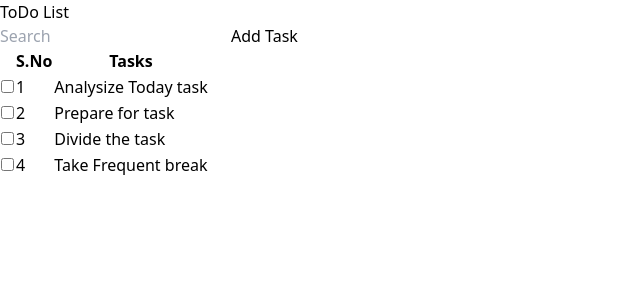
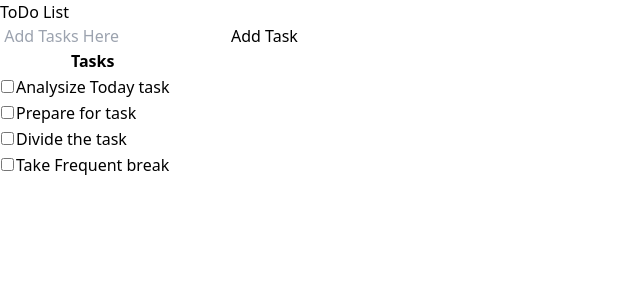
Before and after one commit to Balakumaran121/tracker-react, a React (Vite) app: page /table in a window 1280 px wide. Shown: the top 300 px of the page, without its empty margins (0-640 px from the left). Built offline with nearby package versions, Linux system fonts and the light colour scheme.

Commit message:
Tables Updated

```diff
--- a/src/pages/Table.tsx
+++ b/src/pages/Table.tsx
@@ -1,11 +1,11 @@
 const Table =()=>{
     return(
-        <div className=" flex items-center justify-center bg-orange-100 h-screen   ">
-            <div className=" w-2/5 h-80 m-8 p-5 bg-gray-100 rounded-lg shadow-md">
+        <div className=" flex items-center justify-center bg-gray-100 h-screen   ">
+            <div className=" w-2/5 h-80 m-8 p-5 bg-white rounded-lg shadow-md">
         <div className="  mt-10 ml-5">
             <h3 className="font-medium text-2xl  flex justify-start">ToDo List</h3>
             <div className="mt-5 ml-8  flex justify-center">
-            <input className="border-2 border-black w-56  "type="text" placeholder="Search"/>
+            <input className="border-2 border-black w-56  "type="text" placeholder=" Add Tasks Here"/>
             <button className="bg-purple-700 py-2 px-3 text-white ml-5 text-sm rounded-lg hover:bg-gray-600">Add Task</button>
             </div>
             <table className="mt-5  flex justify-center">
@@ -13,28 +13,23 @@ const Table =()=>{
 
                     <tr>
                         <th> </th>
-                        <th className="border-2 border-black ">S.No</th>
-                        <th className="border-2 border-black px-10 ">Tasks</th>
+                        <th className=" px-10 ">Tasks</th>
                     </tr>
                     <tr>
                         <td ><input  type="checkbox"  className="  w-4 h-4 text-blue-600 bg-gray-100 border-gray-300 rounded focus:ring-blue-500 dark:focus:ring-blue-600 dark:ring-offset-gray-800 focus:ring-2 dark:bg-gray-700 dark:border-gray-600"/></td>
-                        <td className="border-2 border-black text-center "> 1 </td>
-                        <td className="border-2 border-black px-10"> Analysize Today task</td>
+                        <td className="  px-10"> Analysize Today task</td>
                     </tr>
                     <tr>
                         <td ><input  type="checkbox"  className="w-4 h-4 text-blue-600 bg-gray-100 border-gray-300 rounded focus:ring-blue-500 dark:focus:ring-blue-600 dark:ring-offset-gray-800 focus:ring-2 dark:bg-gray-700 dark:border-gray-600"/></td>
-                        <td className="border-2 border-black text-center"> 2 </td>
-                        <td className="border-2 border-black px-10"> Prepare for task</td>
+                        <td className=" px-10"> Prepare for task</td>
                     </tr>
                     <tr>
                         <td ><input  type="checkbox"  className="w-4 h-4 text-blue-600 bg-gray-100 border-gray-300 rounded focus:ring-blue-500 dark:focus:ring-blue-600 dark:ring-offset-gray-800 focus:ring-2 dark:bg-gray-700 dark:border-gray-600"/></td>
-                        <td className="border-2 border-black text-center"> 3 </td>
-                        <td className="border-2 border-black px-10"> Divide the task</td>
+                        <td className="  px-10"> Divide the task</td>
                     </tr>
                     <tr>
                         <td ><input  type="checkbox"  className="w-4 h-4 text-blue-600 bg-gray-100 border-gray-300 rounded focus:ring-blue-500 dark:focus:ring-blue-600 dark:ring-offset-gray-800 focus:ring-2 dark:bg-gray-700 dark:border-gray-600"/></td>
-                        <td className="border-2 border-black text-center"> 4 </td>
-                        <td className="border-2 border-black px-10"> Take Frequent break</td>
+                        <td className="  px-10"> Take Frequent break</td>
                     </tr>
                 </thead>
             </table>
```
